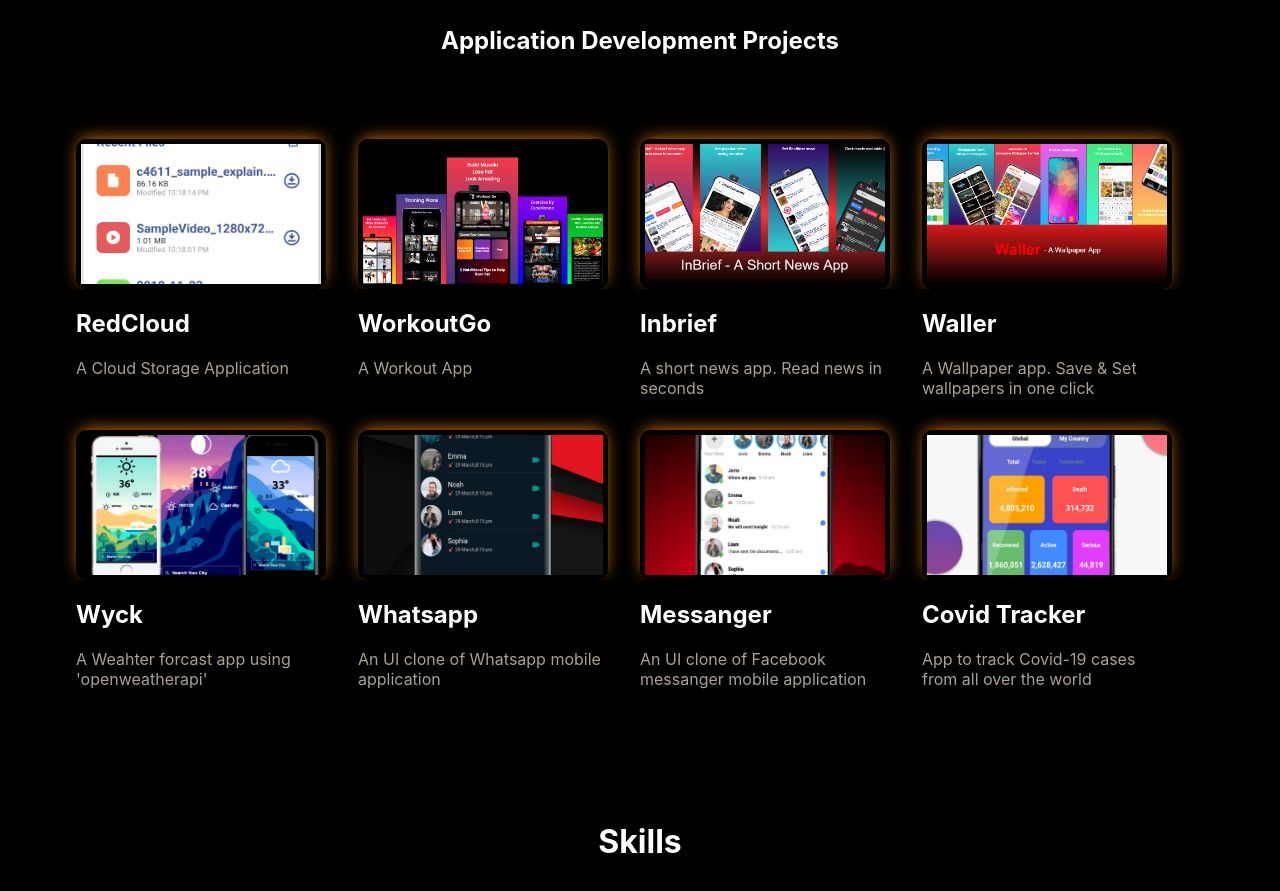
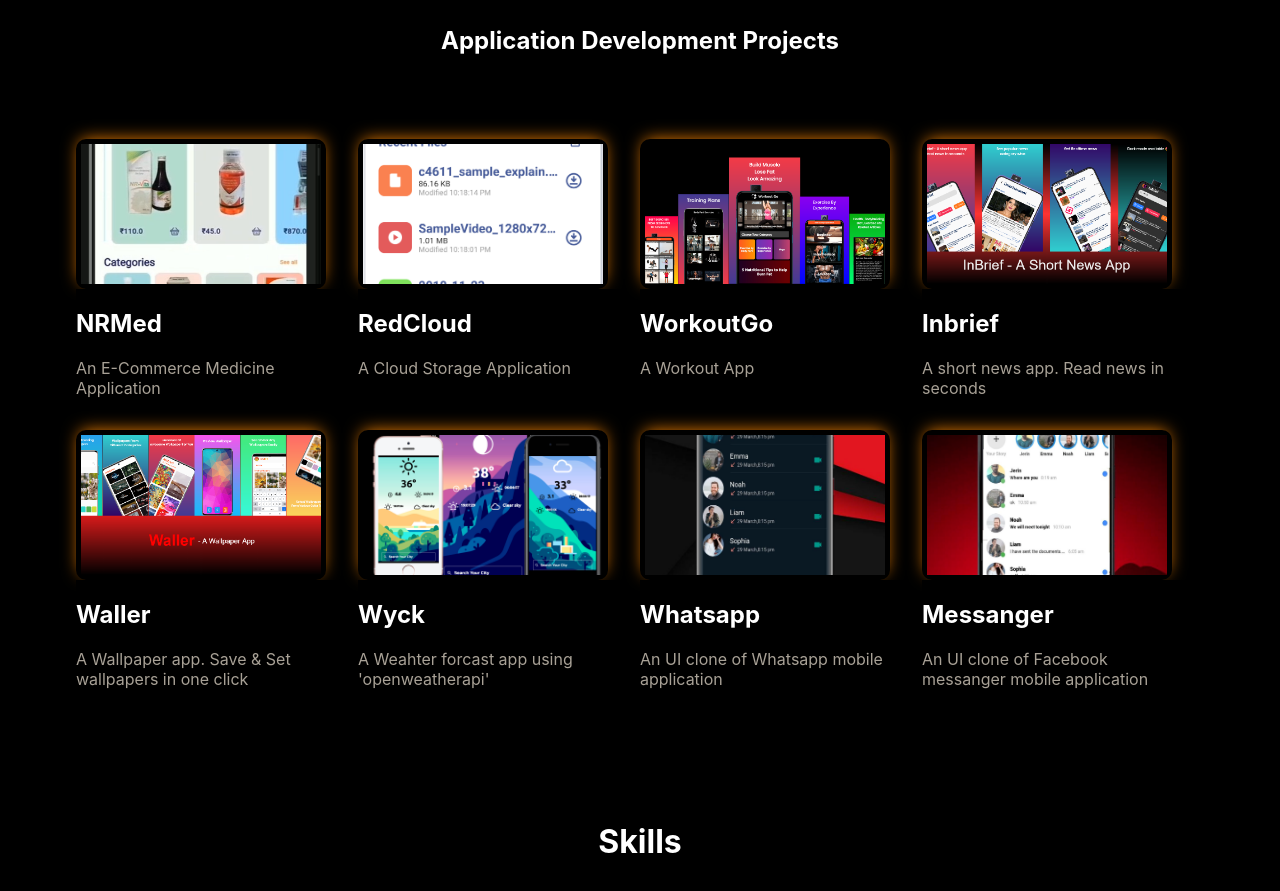
Before and after one commit to red-star25/next-portfolio, a Next.js app: page / in a window 1280 px wide. Shown: the part 2120-3011 px from the top of the page. Built offline with nearby package versions, Linux system fonts and the light colour scheme.

Commit message:
NRMed App Added

```diff
--- a/component/Project/Project.jsx
+++ b/component/Project/Project.jsx
@@ -79,6 +79,13 @@
   ];
   const appProjects = [
     {
+      title: "NRMed",
+      subtitle: "An E-Commerce Medicine Application",
+      image: "/images/NRMed.png",
+      source:
+        "https://www.linkedin.com/posts/dhruv-nakum-4b1054176_flutter-flutterdev-flutterappdevelopment-activity-6819283560608886784-152l",
+    },
+    {
       title: "RedCloud",
       subtitle: "A Cloud Storage Application",
       image: "/images/redcloud.png",
@@ -120,11 +127,6 @@
       title: "Messanger",
       subtitle: "An UI clone of Facebook messanger mobile application",
       image: "/images/messanger_app.png",
-    },
-    {
-      title: "Covid Tracker",
-      subtitle: "App to track Covid-19 cases from all over the world",
-      image: "/images/covid_tracker_mob.png",
     },
   ];
 
```
Also changed, not shown: public/images/NRMed.png (added).
